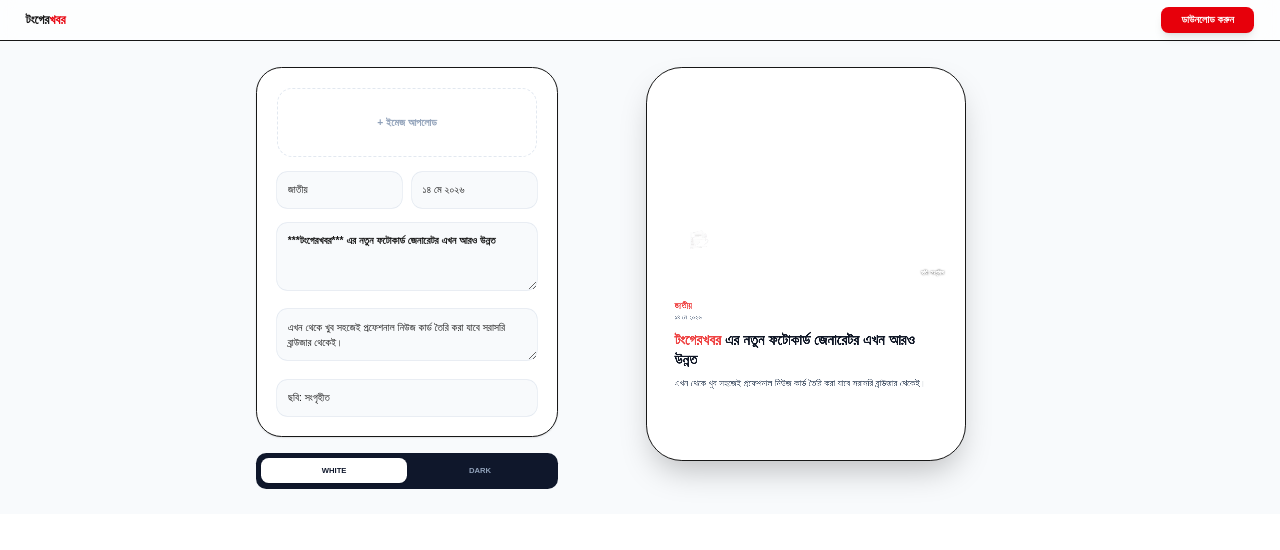
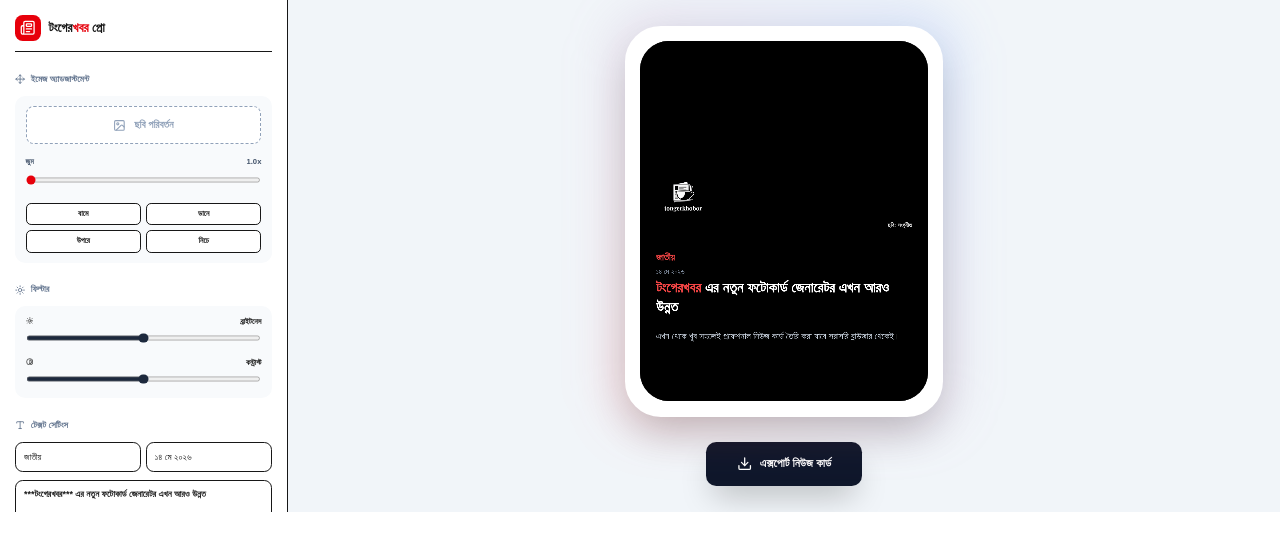
Before and after one commit to Fahim-hash/portfolio, a Next.js app: page /tongerkhobor in a window 1280 px wide. Shown: the top 550 px of the page. Built offline with nearby package versions, Linux system fonts and the light colour scheme.

Commit message:
Update page.tsx

```diff
--- a/app/tongerkhobor/page.tsx
+++ b/app/tongerkhobor/page.tsx
@@ -1,27 +1,34 @@
 'use client'
 
 import { useState, useRef, useEffect, useCallback } from 'react'
-import { Download, Image as ImageIcon, Sparkles, Newspaper, Move, RefreshCw } from 'lucide-react'
+import { Download, ImageIcon, Newspaper, Move, RotateCcw, Type, Sun, Contrast, Layout } from 'lucide-react'
 
 type Template = 'minimal' | 'dark_overlay'
 
-export default function PhotocardGenerator() {
-  const [template, setTemplate] = useState<Template>('minimal')
+export default function ProPhotocardGenerator() {
+  const [template, setTemplate] = useState<Template>('dark_overlay')
   const [category, setCategory] = useState('জাতীয়')
   const [date, setDate] = useState('১৪ মে ২০২৬')
   const [headline, setHeadline] = useState('***টংগেরখবর*** এর নতুন ফটোকার্ড জেনারেটর এখন আরও উন্নত')
   const [subtext, setSubtext] = useState('এখন থেকে খুব সহজেই প্রফেশনাল নিউজ কার্ড তৈরি করা যাবে সরাসরি ব্রাউজার থেকেই।')
   const [photoCredit, setPhotoCredit] = useState('ছবি: সংগৃহীত')
+
+  // ইমেজ সেটিংস
   const [image, setImage] = useState<HTMLImageElement | null>(null)
-
   const [imagePos, setImagePos] = useState({ x: 0, y: 0 })
   const [imageZoom, setImageZoom] = useState(1)
+  const [brightness, setBrightness] = useState(100)
+  const [contrast, setContrast] = useState(100)
 
+  // ফন্ট এবং লোগো সেটিংস
   const [headlineSize, setHeadlineSize] = useState(54)
   const [logoImg, setLogoImg] = useState<HTMLImageElement | null>(null)
 
   const canvasRef = useRef<HTMLCanvasElement>(null)
   const fileInputRef = useRef<HTMLInputElement>(null)
+
+  // ফন্ট স্ট্যাক: বাংলা এবং ইংরেজির জন্য প্রফেশনাল ফন্ট
+  const fontStack = '"SolaimanLipi", "Kalpurush", "Arial", sans-serif'
 
   useEffect(() => {
     const img = new Image()
@@ -46,13 +53,14 @@ export default function PhotocardGenerator() {
     }
   }
 
-  const drawHeadline = (ctx: CanvasRenderingContext2D, text: string, x: number, y: number, maxWidth: number, lineHeight: number) => {
+  const drawHeadline = (ctx: CanvasRenderingContext2D, text: string, x: number, y: number, maxWidth: number, fontSize: number) => {
     const words = text.split(' ')
     let lines: { text: string; isBold: boolean }[][] = [[]]
     let currentLineWidth = 0
     let lineIdx = 0
+    const lineHeight = fontSize * 1.35
 
-    ctx.font = `bold ${headlineSize}px 'Arial', sans-serif`
+    ctx.font = `bold ${fontSize}px ${fontStack}`
 
     words.forEach((word) => {
       const isBold = word.includes('***')
@@ -73,6 +81,7 @@ export default function PhotocardGenerator() {
       let startX = x
       line.forEach((word) => {
         ctx.fillStyle = word.isBold ? '#EF4444' : (template === 'minimal' ? '#111827' : '#FFFFFF')
+        ctx.font = `bold ${fontSize}px ${fontStack}`
         ctx.fillText(word.text + ' ', startX, y + (i * lineHeight))
         startX += ctx.measureText(word.text + ' ').width
       })
@@ -89,152 +98,187 @@ export default function PhotocardGenerator() {
 
     const W = 1080
     const H = 1350
-    const imageAreaHeight = H * 0.55 // ছবির এলাকা
-
+    const imgH = H * 0.55
     canvas.width = W
     canvas.height = H
 
-    // 1. Background
+    // ব্যাকগ্রাউন্ড
     ctx.fillStyle = template === 'minimal' ? '#FFFFFF' : '#000000'
     ctx.fillRect(0, 0, W, H)
 
-    // 2. Image Drawing
+    // ইমেজ রেন্ডারিং
     if (image) {
       const imgRatio = image.width / image.height
       let drawW = W * imageZoom
       let drawH = (W / imgRatio) * imageZoom
 
-      if (drawH < imageAreaHeight) {
-        drawH = imageAreaHeight * imageZoom
-        drawW = (imageAreaHeight * imgRatio) * imageZoom
+      if (drawH < imgH) {
+        drawH = imgH * imageZoom
+        drawW = (imgH * imgRatio) * imageZoom
       }
 
       ctx.save()
       ctx.beginPath()
-      ctx.rect(0, 0, W, imageAreaHeight)
+      ctx.rect(0, 0, W, imgH)
       ctx.clip()
 
-      const x = (W - drawW) / 2 + imagePos.x
-      const y = (imageAreaHeight - drawH) / 2 + imagePos.y
+      // ফিল্টার অ্যাপ্লাই
+      ctx.filter = `brightness(${brightness}%) contrast(${contrast}%)`
 
-      ctx.drawImage(image, x, y, drawW, drawH)
-      ctx.restore()
+      const posX = (W - drawW) / 2 + imagePos.x
+      const posY = (imgH - drawH) / 2 + imagePos.y
+      ctx.drawImage(image, posX, posY, drawW, drawH)
 
-      // Gradient for text legibility on image
-      if (template === 'dark_overlay') {
-        const grad = ctx.createLinearGradient(0, imageAreaHeight - 300, 0, imageAreaHeight)
-        grad.addColorStop(0, 'transparent')
-        grad.addColorStop(1, 'rgba(0,0,0,0.85)')
-        ctx.fillStyle = grad
-        ctx.fillRect(0, 0, W, imageAreaHeight)
-      }
-    }
-
-    // 3. Logo (ছবির ভেতরে বাম পাশে - Bottom Left of IMAGE)
-    if (logoImg) {
-      ctx.save()
-      const logoW = 180
-      const logoH = (logoImg.height / logoImg.width) * logoW
-
-      // পজিশন: ছবির নিচে বাম পাশে (মার্জিন ৬০)
-      ctx.drawImage(logoImg, 60, imageAreaHeight - logoH - 40, logoW, logoH)
+      // ডার্ক ওভারলে গ্রেডিয়েন্ট
+      const grad = ctx.createLinearGradient(0, imgH - 250, 0, imgH)
+      grad.addColorStop(0, 'transparent')
+      grad.addColorStop(1, 'rgba(0,0,0,0.8)')
+      ctx.fillStyle = grad
+      ctx.filter = 'none'
+      ctx.fillRect(0, imgH - 250, W, 250)
       ctx.restore()
     }
 
-    // 4. Photo Credit (ছবির ভেতরে ডান পাশে)
-    ctx.fillStyle = '#FFFFFF'
-    ctx.font = 'bold 20px Arial'
+    // লোগো (নিচে বাম পাশে - ইমেজের ওপর)
+    if (logoImg) {
+      ctx.save()
+      const lW = 210
+      const lH = (logoImg.height / logoImg.width) * lW
+      ctx.drawImage(logoImg, 60, imgH - lH - 40, lW, lH)
+      ctx.restore()
+    }
+
+    // ফটো ক্রেডিট
+    ctx.fillStyle = 'rgba(255,255,255,0.9)'
+    ctx.font = `600 22px ${fontStack}`
     ctx.textAlign = 'right'
-    ctx.shadowColor = 'rgba(0,0,0,0.7)'; ctx.shadowBlur = 6;
-    ctx.fillText(photoCredit, W - 40, imageAreaHeight - 30)
-    ctx.shadowBlur = 0
-    ctx.textAlign = 'left' // Reset
+    ctx.fillText(photoCredit, W - 60, imgH - 45)
+    ctx.textAlign = 'left'
 
-    // 5. Text Content Area (নিচের অংশ)
-    const contentY = imageAreaHeight + 70
-    ctx.textBaseline = 'top'
+    // টেক্সট এরিয়া
+    const contentY = imgH + 80
 
-    // Category & Date
+    // ক্যাটেগরি
     ctx.fillStyle = '#EF4444'
-    ctx.font = 'bold 32px Arial'
+    ctx.font = `bold 36px ${fontStack}`
     ctx.fillText(category.toUpperCase(), 60, contentY)
 
+    // তারিখ
     ctx.fillStyle = template === 'minimal' ? '#64748b' : '#94a3b8'
-    ctx.font = '24px Arial'
-    ctx.fillText(date, 60, contentY + 45)
+    ctx.font = `26px ${fontStack}`
+    ctx.fillText(date, 60, contentY + 50)
 
-    // Headline
-    const headY = contentY + 115
-    const headHeight = drawHeadline(ctx, headline, 60, headY, W - 120, headlineSize * 1.3)
+    // হেডলাইন
+    const headHeight = drawHeadline(ctx, headline, 60, contentY + 120, W - 120, headlineSize)
 
-    // Subtext
+    // সাবটেক্সট
     if (subtext) {
-      ctx.fillStyle = template === 'minimal' ? '#475569' : '#cbd5e1'
-      ctx.font = '34px Arial'
+      ctx.fillStyle = template === 'minimal' ? '#334155' : '#cbd5e1'
+      ctx.font = `400 34px ${fontStack}`
       const words = subtext.split(' ')
       let line = ''
-      let subTextY = headY + headHeight + 25
-
-      words.forEach(word => {
-        const testLine = line + word + ' '
-        if (ctx.measureText(testLine).width > W - 120) {
-          ctx.fillText(line, 60, subTextY)
-          line = word + ' '
-          subTextY += 55
-        } else {
-          line = testLine
-        }
+      let subY = contentY + 120 + headHeight + 30
+      words.forEach(w => {
+        if (ctx.measureText(line + w).width > W - 120) {
+          ctx.fillText(line, 60, subY)
+          line = w + ' '
+          subY += 50
+        } else line += w + ' '
       })
-      ctx.fillText(line, 60, subTextY)
+      ctx.fillText(line, 60, subY)
     }
-
-  }, [template, category, date, headline, subtext, photoCredit, image, imagePos, imageZoom, headlineSize, logoImg])
+  }, [template, category, date, headline, subtext, photoCredit, image, imagePos, imageZoom, headlineSize, logoImg, brightness, contrast])
 
   useEffect(() => { render() }, [render])
 
   return (
-    <div className="min-h-screen bg-[#F8FAFC]">
-      <header className="bg-white/70 backdrop-blur-md border-b sticky top-0 z-30 px-10 h-16 flex items-center justify-between">
-        <h1 className="text-xl font-black">টংগের<span className="text-red-600">খবর</span></h1>
-        <button onClick={() => {
-          const link = document.createElement('a')
-          link.download = `card.png`
-          link.href = canvasRef.current?.toDataURL('image/png', 1.0) || ''
-          link.click()
-        }} className="bg-red-600 hover:bg-red-700 text-white px-8 py-2 rounded-xl font-bold transition-all shadow-lg active:scale-95">
-          ডাউনলোড করুন
-        </button>
-      </header>
-
-      <main className="max-w-7xl mx-auto p-10 grid grid-cols-1 lg:grid-cols-12 gap-12">
-        <div className="lg:col-span-5 space-y-6">
-          <div className="bg-white p-8 rounded-[2.5rem] border shadow-sm space-y-6">
-            <input ref={fileInputRef} type="file" hidden onChange={handleImageUpload} />
-            <button onClick={() => fileInputRef.current?.click()} className="w-full py-10 border-2 border-dashed border-slate-200 rounded-3xl text-slate-400 font-bold hover:bg-slate-50 transition-colors">
-               + ইমেজ আপলোড
-            </button>
-            <div className="grid grid-cols-2 gap-4">
-               <input type="text" placeholder="বিভাগ" value={category} onChange={e => setCategory(e.target.value)} className="bg-slate-50 p-4 rounded-2xl border-none ring-1 ring-slate-200 focus:ring-2 focus:ring-red-500" />
-               <input type="text" placeholder="তারিখ" value={date} onChange={e => setDate(e.target.value)} className="bg-slate-50 p-4 rounded-2xl border-none ring-1 ring-slate-200 focus:ring-2 focus:ring-red-500" />
-            </div>
-            <textarea placeholder="শিরোনাম (***বোল্ড***)" value={headline} onChange={e => setHeadline(e.target.value)} className="w-full bg-slate-50 p-4 rounded-2xl border-none ring-1 ring-slate-200 focus:ring-2 focus:ring-red-500 font-bold" rows={3} />
-            <textarea placeholder="সাবটেক্সট" value={subtext} onChange={e => setSubtext(e.target.value)} className="w-full bg-slate-50 p-4 rounded-2xl border-none ring-1 ring-slate-200 focus:ring-2 focus:ring-red-500" rows={2} />
-            <input type="text" placeholder="ছবি ক্রেডিট" value={photoCredit} onChange={e => setPhotoCredit(e.target.value)} className="w-full bg-slate-50 p-4 rounded-2xl border-none ring-1 ring-slate-200 focus:ring-2 focus:ring-red-500" />
-          </div>
-
-          <div className="bg-slate-900 p-2 rounded-2xl flex">
-             <button onClick={() => setTemplate('minimal')} className={`flex-1 py-3 rounded-xl font-bold text-xs ${template === 'minimal' ? 'bg-white text-slate-900 shadow' : 'text-slate-400'}`}>WHITE</button>
-             <button onClick={() => setTemplate('dark_overlay')} className={`flex-1 py-3 rounded-xl font-bold text-xs ${template === 'dark_overlay' ? 'bg-red-600 text-white shadow' : 'text-slate-400'}`}>DARK</button>
-          </div>
+    <div className="min-h-screen bg-[#f0f2f5] flex flex-col lg:flex-row">
+      {/* বাম পাশের কন্ট্রোল প্যানেল */}
+      <aside className="w-full lg:w-[450px] bg-white border-r h-screen overflow-y-auto p-6 space-y-8 scrollbar-hide">
+        <div className="flex items-center gap-3 border-b pb-4">
+          <div className="bg-red-600 p-2 rounded-xl"><Newspaper className="text-white w-6 h-6" /></div>
+          <h1 className="text-xl font-black">টংগের<span className="text-red-600">খবর</span> প্রো</h1>
         </div>
 
-        <div className="lg:col-span-7 flex justify-center">
-          <div className="sticky top-28 w-full max-w-[500px]">
-             <div className="bg-white p-4 rounded-[3.5rem] shadow-2xl border">
-                <canvas ref={canvasRef} className="w-full h-auto rounded-[2.8rem]" />
+        {/* ইমেজ কন্ট্রোল */}
+        <section className="space-y-4">
+          <h3 className="text-sm font-bold flex items-center gap-2 text-slate-500 uppercase"><Move className="w-4 h-4"/> ইমেজ অ্যাডজাস্টমেন্ট</h3>
+          <div className="bg-slate-50 p-4 rounded-2xl space-y-5">
+            <button onClick={() => fileInputRef.current?.click()} className="w-full py-4 bg-white border-2 border-dashed rounded-xl text-slate-400 font-bold hover:bg-red-50 hover:border-red-200 transition-all">
+              <ImageIcon className="inline mr-2 w-5 h-5"/> ছবি পরিবর্তন
+            </button>
+            <input ref={fileInputRef} type="file" hidden onChange={handleImageUpload} />
+
+            <div className="space-y-3">
+              <label className="text-xs font-bold text-slate-600 flex justify-between">জুম <span>{imageZoom.toFixed(1)}x</span></label>
+              <input type="range" min="1" max="5" step="0.1" value={imageZoom} onChange={e => setImageZoom(parseFloat(e.target.value))} className="w-full accent-red-600" />
+            </div>
+
+            <div className="grid grid-cols-2 gap-2">
+              <button onMouseDown={() => setImagePos(p => ({...p, x: p.x - 20}))} className="bg-white p-2 rounded-lg border text-xs font-bold">বামে</button>
+              <button onMouseDown={() => setImagePos(p => ({...p, x: p.x + 20}))} className="bg-white p-2 rounded-lg border text-xs font-bold">ডানে</button>
+              <button onMouseDown={() => setImagePos(p => ({...p, y: p.y - 20}))} className="bg-white p-2 rounded-lg border text-xs font-bold">উপরে</button>
+              <button onMouseDown={() => setImagePos(p => ({...p, y: p.y + 20}))} className="bg-white p-2 rounded-lg border text-xs font-bold">নিচে</button>
+            </div>
+          </div>
+        </section>
+
+        {/* ফিল্টার কন্ট্রোল */}
+        <section className="space-y-4">
+          <h3 className="text-sm font-bold flex items-center gap-2 text-slate-500 uppercase"><Sun className="w-4 h-4"/> ফিল্টার</h3>
+          <div className="bg-slate-50 p-4 rounded-2xl space-y-4">
+            <div className="space-y-2">
+              <label className="text-xs font-bold flex justify-between"><Sun className="w-3 h-3"/> ব্রাইটনেস</label>
+              <input type="range" min="50" max="150" value={brightness} onChange={e => setBrightness(parseInt(e.target.value))} className="w-full accent-slate-800" />
+            </div>
+            <div className="space-y-2">
+              <label className="text-xs font-bold flex justify-between"><Contrast className="w-3 h-3"/> কন্ট্রাস্ট</label>
+              <input type="range" min="50" max="150" value={contrast} onChange={e => setContrast(parseInt(e.target.value))} className="w-full accent-slate-800" />
+            </div>
+          </div>
+        </section>
+
+        {/* টেক্সট সেটিংস */}
+        <section className="space-y-4">
+          <h3 className="text-sm font-bold flex items-center gap-2 text-slate-500 uppercase"><Type className="w-4 h-4"/> টেক্সট সেটিংস</h3>
+          <div className="space-y-3">
+             <div className="grid grid-cols-2 gap-2">
+               <input type="text" value={category} onChange={e => setCategory(e.target.value)} className="w-full p-3 bg-white border rounded-xl text-sm" placeholder="বিভাগ" />
+               <input type="text" value={date} onChange={e => setDate(e.target.value)} className="w-full p-3 bg-white border rounded-xl text-sm" placeholder="তারিখ" />
              </div>
+             <textarea value={headline} onChange={e => setHeadline(e.target.value)} className="w-full p-3 bg-white border rounded-xl text-sm font-bold" rows={3} placeholder="শিরোনাম" />
+             <div className="flex items-center gap-2 bg-slate-100 p-2 rounded-xl">
+                <Type className="w-4 h-4 text-slate-400" />
+                <input type="range" min="30" max="80" value={headlineSize} onChange={e => setHeadlineSize(parseInt(e.target.value))} className="flex-1 accent-red-600" />
+             </div>
+             <textarea value={subtext} onChange={e => setSubtext(e.target.value)} className="w-full p-3 bg-white border rounded-xl text-sm" rows={2} placeholder="উপ-শিরোনাম" />
+             <input type="text" value={photoCredit} onChange={e => setPhotoCredit(e.target.value)} className="w-full p-3 bg-white border rounded-xl text-sm" placeholder="ফটো ক্রেডিট" />
           </div>
+        </section>
+
+        <section className="flex gap-2">
+           <button onClick={() => setTemplate('minimal')} className={`flex-1 py-3 rounded-xl font-bold text-xs ${template === 'minimal' ? 'bg-slate-900 text-white' : 'bg-slate-100 text-slate-400'}`}>WHITE</button>
+           <button onClick={() => setTemplate('dark_overlay')} className={`flex-1 py-3 rounded-xl font-bold text-xs ${template === 'dark_overlay' ? 'bg-red-600 text-white' : 'bg-slate-100 text-slate-400'}`}>DARK</button>
+        </section>
+      </aside>
+
+      {/* প্রিভিউ প্যানেল */}
+      <main className="flex-1 flex flex-col items-center justify-center p-10 bg-slate-100 overflow-y-auto">
+        <div className="relative group scale-90 lg:scale-100 transition-transform">
+           <div className="absolute -inset-4 bg-gradient-to-tr from-red-500/20 to-blue-500/20 rounded-[4rem] blur-2xl"></div>
+           <div className="relative bg-white p-4 rounded-[3.5rem] shadow-[0_32px_64px_-12px_rgba(0,0,0,0.2)] border-8 border-white">
+              <canvas ref={canvasRef} className="w-full h-auto rounded-[2.8rem] bg-black" style={{ width: '450px' }} />
+           </div>
         </div>
+
+        <button onClick={() => {
+          const link = document.createElement('a');
+          link.download = `news_card_${Date.now()}.png`;
+          link.href = canvasRef.current?.toDataURL('image/png', 1.0) || '';
+          link.click();
+        }} className="mt-10 px-12 py-5 bg-slate-900 hover:bg-black text-white rounded-2xl font-black text-lg shadow-2xl transition-all active:scale-95 flex items-center gap-3">
+          <Download className="w-6 h-6" /> এক্সপোর্ট নিউজ কার্ড
+        </button>
       </main>
     </div>
   )
```
